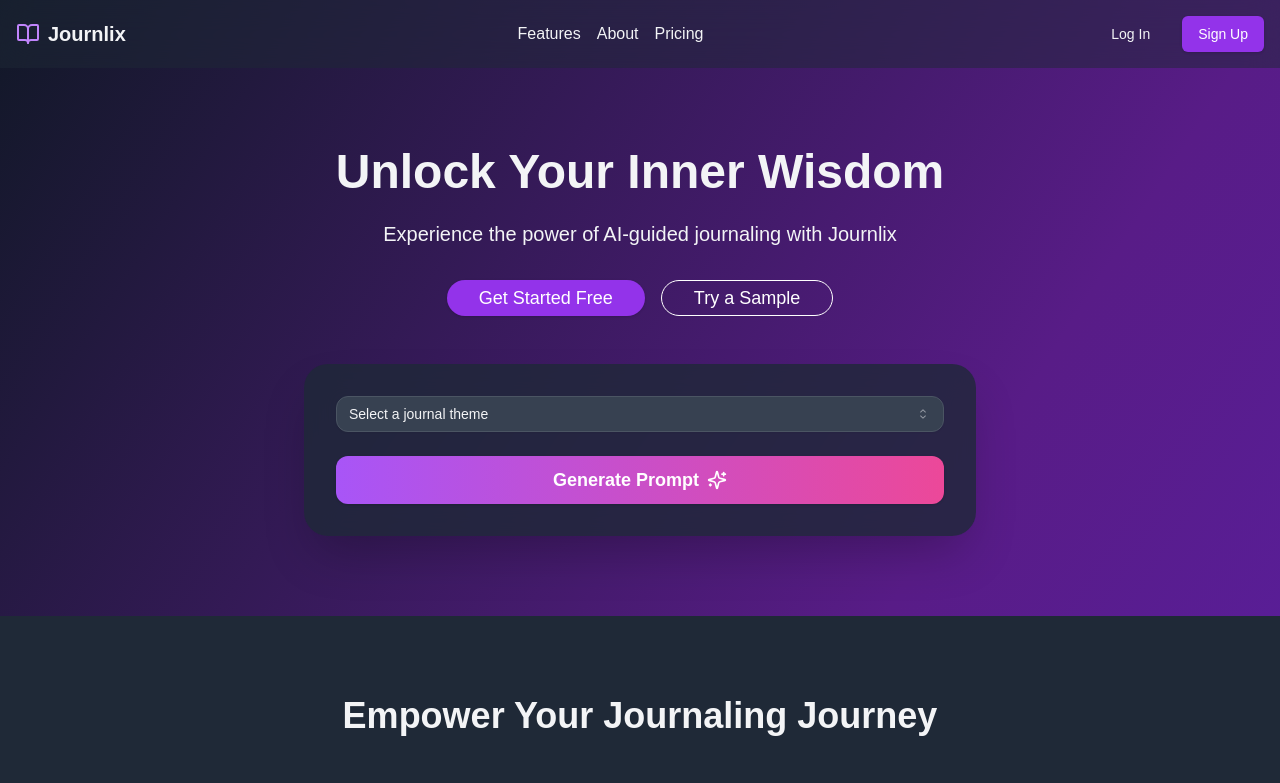
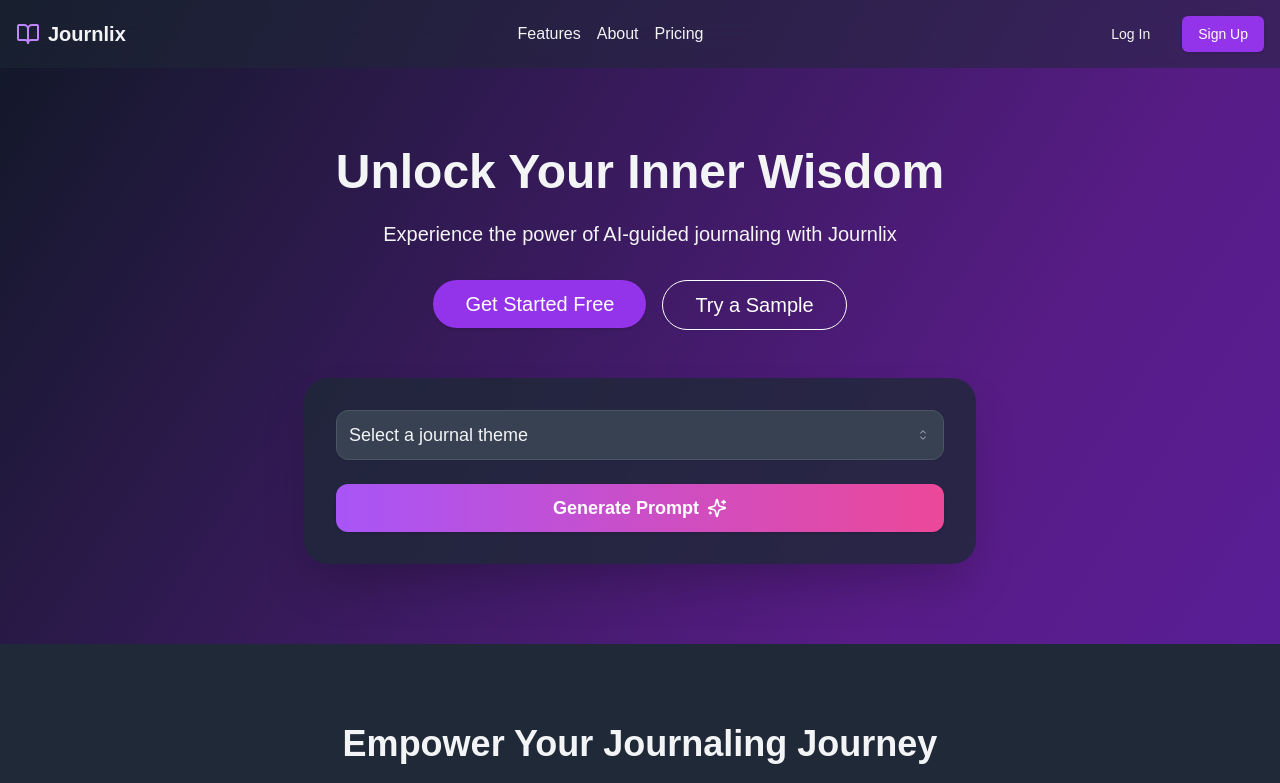
Before and after one commit to mattkuda/journlix, a Next.js app: page / in a window 1280 px wide. Shown: the top 783 px of the page. Built offline with nearby package versions, Linux system fonts and the light colour scheme.

Commit message:
style fixes

```diff
--- a/components/HeroSection.tsx
+++ b/components/HeroSection.tsx
@@ -54,21 +54,21 @@ export const HeroSection = () => {
             <h1 className="text-5xl font-bold mb-6">Unlock Your Inner Wisdom</h1>
             <p className="text-xl mb-8">Experience the power of AI-guided journaling with Journlix</p>
             <div className="flex justify-center space-x-4 mb-12">
-                <Button className="bg-purple-600 hover:bg-purple-700 text-white px-8 py-3 rounded-full text-lg">
+                <Button className="py-6 bg-purple-600 hover:bg-purple-700 text-white px-8 rounded-full text-xl">
                     Get Started Free
                 </Button>
-                <Button onClick={scrollToSample} variant="outline" className="text-white border-white hover:bg-white hover:text-purple-900 px-8 py-3 rounded-full text-lg">
+                <Button onClick={scrollToSample} variant="outline" className="text-white border-white hover:bg-white hover:text-purple-900 px-8 py-6 rounded-full text-xl">
                     Try a Sample
                 </Button>
             </div>
             <div ref={samplePromptRef} className="max-w-2xl mx-auto space-y-6 bg-gray-800 bg-opacity-80 backdrop-blur-lg rounded-3xl p-8 shadow-2xl">
                 <Select onValueChange={(value: string) => setSelectedTheme(value)}>
-                    <SelectTrigger className="bg-gray-700 text-gray-100 border-gray-600 rounded-xl">
+                    <SelectTrigger className="bg-gray-700 text-gray-100 border-gray-600 rounded-xl text-lg py-6">
                         <SelectValue placeholder="Select a journal theme" />
                     </SelectTrigger>
                     <SelectContent className="bg-gray-700 text-gray-100 border-gray-600">
                         {themes.map((theme) => (
-                            <SelectItem key={theme.value} value={theme.value} className="focus:bg-purple-700">
+                            <SelectItem key={theme.value} value={theme.value} className="focus:bg-purple-700 text-lg py-2">
                                 {theme.label}
                             </SelectItem>
                         ))}
@@ -127,7 +127,6 @@ export const HeroSection = () => {
                     </div>
                 )}
             </div>
-
         </section>
     )
 }
```
